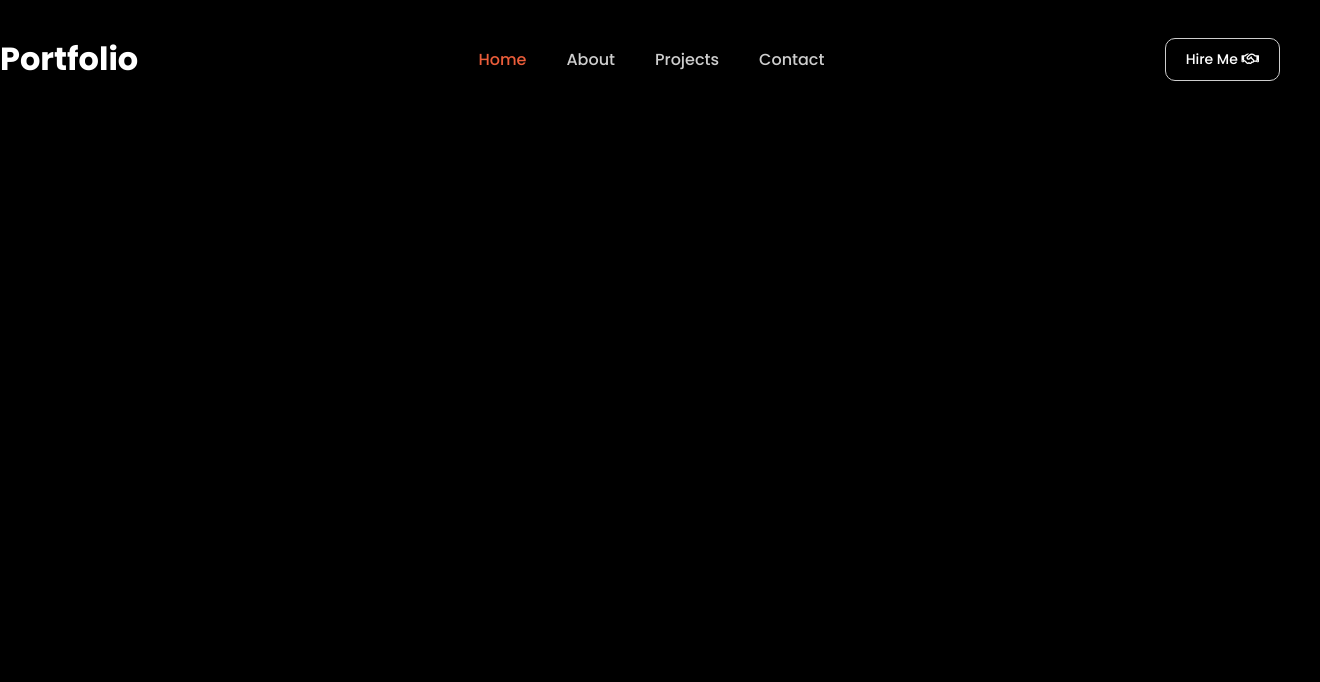
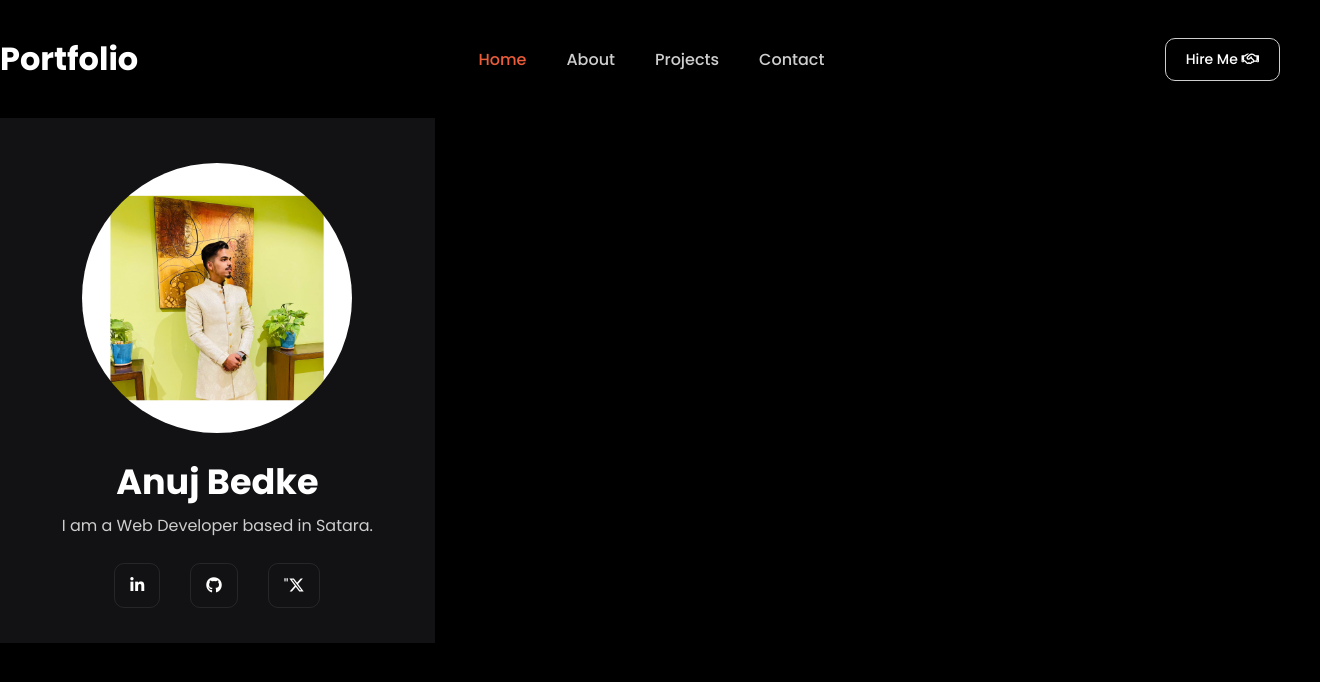
Before and after one commit to anujb09/Portfolio, a plain HTML site: page index.html in a window 1280 px wide. Shown: the whole page, 1320 px wide, since content can reach past the window. Drawn offline with Linux system fonts and the light colour scheme.

Commit message:
Added Utility Classes

```diff
--- a/index.html
+++ b/index.html
@@ -1,17 +1,20 @@
 <!DOCTYPE html>
 <html lang="en">
 <head>
+    <meta charset="UTF-8">
+    <meta name="viewport" content="width=device-width, initial-scale=1.0">
+    <title>Portfolio</title>
     <link rel="stylesheet" href="/styles/main.css">
     <link rel="stylesheet" href="https://cdnjs.cloudflare.com/ajax/libs/font-awesome/6.6.0/css/all.min.css" integrity="sha512-Kc323vGBEqzTmouAECnVceyQqyqdsSiqLQISBL29aUW4U/M7pSPA/gEUZQqv1cwx4OnYxTxve5UMg5GT6L4JJg==" crossorigin="anonymous" referrerpolicy="no-referrer" />
 </head>
 <body>
 
     <!---Header Section-->
-    <div class="header">
+    <div class="header s-bet">
         <div class="logo">
             <h1>Portfolio</h1>
         </div>
-        <ul class="list">
+        <ul class="list d-flex">
             <li>
                 <a href="#" class="active">Home</a>
             </li>
@@ -34,6 +37,35 @@
     </div>
 
 
+    <div class="container">
+        <!-- Hero Section -->
+         <div class="hero-grid">
+            <div class="profile hero-card d-flex f-col">
+                <div class="profile-img">
+                    <img src="/assets/profile.jpg" alt="">
+                </div>
+                <h2>Anuj Bedke</h2>
+                <p class="profile-tag">I am a Web Developer based in Satara.</p>
+                <ul class="social-media d-flex">
+                    <li>
+                        <a href="#"><i class="fa-brands fa-linkedin-in"></i></a>
+                    </li>
+                    <li>
+                        <a href="#"><i class="fa-brands fa-github"></i></a>
+                    </li>
+                    <li>
+                        <a href="#">"<i class="fa-brands fa-x-twitter"></i></a>
+                    </li>
+                </ul>
+            </div>
+         </div>
+    </div>
+
+    <div class="detail-card">
+        <div class="tagline hero-card"></div>
+        <div class="company hero-card"></div>
+    </div>
+
     <script src="/js/main.js"></script>
 </body>
 </html>
--- a/styles/main.css
+++ b/styles/main.css
@@ -4,6 +4,7 @@
     --red-color: #eb5d3a;
     --grey-color: #cecece;
     --button-border: hsla(240, 2%, 48%, 0.2);
+    --light-black: #121214;
 }
 
 *{
@@ -24,13 +25,29 @@ a {
 li{
     list-style: none;
 }
+.container {
+    min-width: 1320px;
+    margin: auto;
+}
+.d-flex{
+    display: flex;
+    align-items: center;
+    justify-content: center;
+}
+.s-bet{
+    display: flex;
+    align-items: center;
+    justify-content: space-between;
+}
+.f-col {
+    flex-direction: column;
+}
 
 /* HEADER STYLES */
 
 .header{
     display: flex;
     align-items: center;
-    justify-content: space-between;
     max-width: 1320px;
     margin: auto;
     padding: 35px 0px;
@@ -39,13 +56,6 @@ li{
 .header ,logo h1{
     color: white;
 }
-
-.header .list {
-    display: flex;
-    align-items: center;
-    justify-content: center;
-}
-
 .header .list li {
     padding: 0px 20px;
 }
@@ -97,5 +107,44 @@ li{
         height: 2px;
         width: 30px;
         margin-bottom: 7px;
-    }
+     }
 }
+
+/* Hero Style */
+
+.hero-grid {
+    display: grid;
+    grid-template-columns: 1fr 2fr;
+    grid-gap: 1rem;
+  }
+.hero-card {
+    background-color: var(--light-black);
+  }
+.profile {
+    padding: 45px;
+  }
+.profile .profile-img img {
+    width: 270px;
+    border-radius: 50%;
+    margin-bottom: 15px;
+  }
+.profile h2 {
+    color: #fff;
+    font-size: 35px;
+    margin-bottom: 5px;
+  }
+.profile-tag {
+    color: var(--grey-color);
+    margin-bottom: 35px;
+  }
+.profile .social-media li {
+    padding: 0px 15px;
+  }
+.profile .social-media li a {
+    border: 1px solid var(--button-border);
+    padding: 10px 15px;
+    border-radius: 10px;
+    cursor: pointer;
+    color: #fff;
+    font-size: 20px;
+ }
```
Also changed, not shown: assets/WhatsApp Image 2024-10-01 at 23.27.27_403d8ed7.jpg (added), assets/company-logo[1].svg (added), assets/profile.jpg (added).
